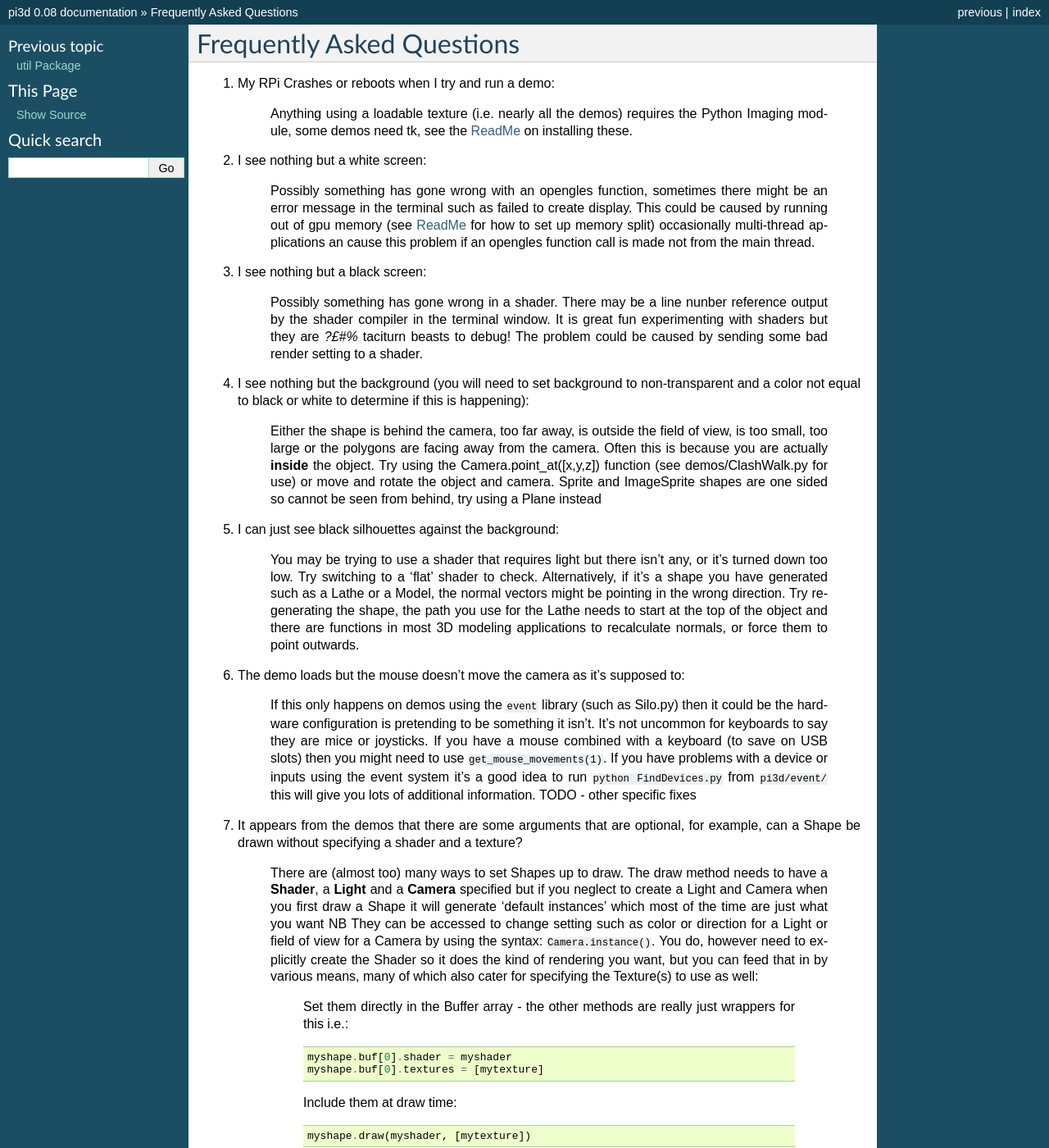
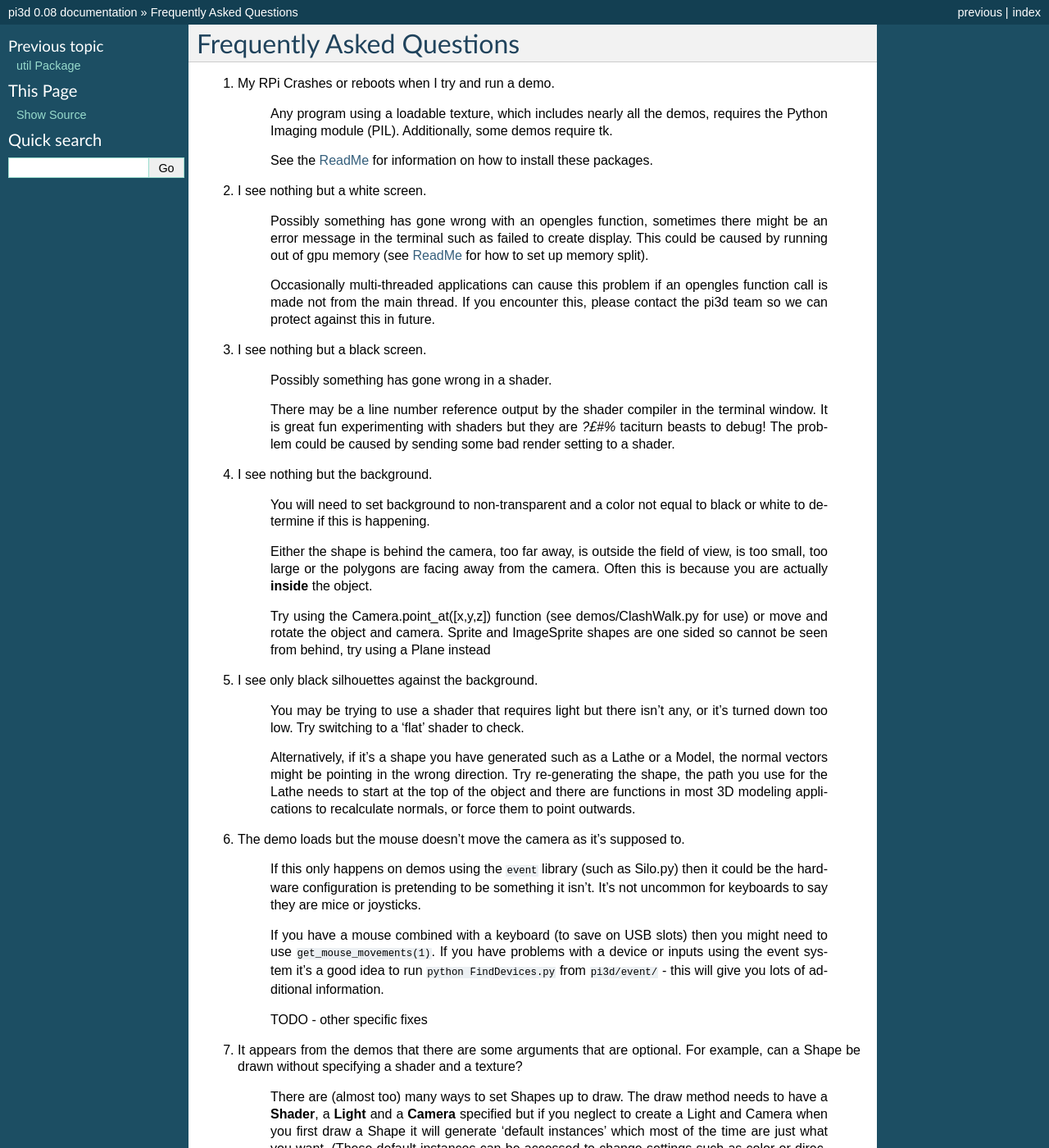
Before and after one commit to pi3d/pi3d.github.com, a Sphinx documentation site: the page built from sphinx/FAQ.rst, in a window 1280 px wide and 1400 px high. Shown: the whole window at 82% size. Built offline with Sphinx 7.4.7, drawn with Linux system fonts in a browser that asks for light colours; some of the changed text lies outside the part shown.

Commit message:
Tweaked the FAQ.

```diff
--- a/sphinx/FAQ.rst
+++ b/sphinx/FAQ.rst
@@ -2,73 +2,88 @@ Frequently Asked Questions
 ==========================
 
 
-#.  My RPi Crashes or reboots when I try and run a demo:
+#.  My RPi Crashes or reboots when I try and run a demo.
 
-      Anything using a loadable texture (i.e. nearly all the demos) requires
-      the Python Imaging module, some demos need tk, see the ReadMe_ on installing
-      these.
+      Any program using a loadable texture, which includes nearly all the demos,
+      requires the Python Imaging module (PIL). Additionally, some demos require tk.
 
-#.  I see nothing but a white screen:
+      See the ReadMe_ for information on how to install these packages.
+
+#.  I see nothing but a white screen.
 
       Possibly something has gone wrong with an opengles function, sometimes
       there might be an error message in the terminal such as failed to create
       display. This could be caused by running out of gpu memory (see ReadMe_
-      for how to set up memory split) occasionally multi-thread applications
-      an cause this problem if an opengles function call is made not from the
-      main thread.
+      for how to set up memory split).
 
-#.  I see nothing but a black screen:
+      Occasionally multi-threaded applications can cause this problem if an
+      opengles function call is made not from the main thread.  If you encounter
+      this, please contact the pi3d team so we can protect against this in
+      future.
 
-      Possibly something has gone wrong in a shader. There may be a line
-      nunber reference output by the shader compiler in the terminal window.
-      It is great fun experimenting with shaders but they are *?£#%* taciturn
-      beasts to debug! The problem could be caused by sending some bad
-      render setting to a shader.
+#.  I see nothing but a black screen.
 
-#.  I see nothing but the background (you will need to set background to
-    non-transparent and a color not equal to black or white to determine
-    if this is happening):
+      Possibly something has gone wrong in a shader.
+
+      There may be a line number reference output by the shader compiler in the
+      terminal window.  It is great fun experimenting with shaders but they are
+      *?£#%* taciturn beasts to debug! The problem could be caused by sending
+      some bad render setting to a shader.
+
+#.  I see nothing but the background.
+
+      You will need to set background to non-transparent and a color not equal
+      to black or white to determine if this is happening.
 
       Either the shape is behind the camera, too far away, is outside the field
       of view, is too small, too large or the polygons are facing away from the
-      camera. Often this is because you are actually **inside** the object. Try
-      using the Camera.point_at([x,y,z]) function (see demos/ClashWalk.py for use)
-      or move and rotate the object and camera. Sprite and ImageSprite shapes
-      are one sided so cannot be seen from behind, try using a Plane instead
+      camera. Often this is because you are actually **inside** the object.
 
-#.  I can just see black silhouettes against the background:
+      Try using the Camera.point_at([x,y,z]) function (see demos/ClashWalk.py
+      for use) or move and rotate the object and camera. Sprite and ImageSprite
+      shapes are one sided so cannot be seen from behind, try using a Plane
+      instead
+
+#.  I see only black silhouettes against the background.
 
       You may be trying to use a shader that requires light but there isn't
       any, or it's turned down too low. Try switching to a 'flat' shader
-      to check. Alternatively, if it's a shape you have generated such as
+      to check.
+
+      Alternatively, if it's a shape you have generated such as
       a Lathe or a Model, the normal vectors might be pointing in the wrong
       direction. Try re-generating the shape, the path you use for the Lathe
       needs to start at the top of the object and there are functions in
       most 3D modeling applications to recalculate normals, or force them
       to point outwards.
 
-#.  The demo loads but the mouse doesn't move the camera as it's supposed to:
+#.  The demo loads but the mouse doesn't move the camera as it's supposed to.
 
       If this only happens on demos using the ``event`` library (such as Silo.py)
       then it could be the hardware configuration is pretending to be something
-      it isn't. It's not uncommon for keyboards to say they are mice or joysticks.
+      it isn't. It's not uncommon for keyboards to say they are mice or
+      joysticks.
+
       If you have a mouse combined with a keyboard (to save on USB slots) then
       you might need to use ``get_mouse_movements(1)``. If you have problems
       with a device or inputs using the event system it's a good idea to run
-      ``python FindDevices.py`` from ``pi3d/event/`` this will give you lots
+      ``python FindDevices.py`` from ``pi3d/event/`` - this will give you lots
       of additional information.
+
       TODO - other specific fixes
 
-#.  It appears from the demos that there are some arguments that are optional,
-    for example, can a Shape be drawn without specifying a shader and a texture?
+#.  It appears from the demos that there are some arguments that are optional.
+    For example, can a Shape be drawn without specifying a shader and a texture?
 
-      There are (almost too) many ways to set Shapes up to draw. The draw
-      method needs to have a **Shader**, a **Light** and a **Camera** specified
-      but if you neglect to create a Light and Camera when you first draw
-      a Shape it will generate 'default instances' which most of the time
-      are just what you want NB They can be accessed to change setting such
-      as color or direction for a Light or field of view for a Camera by
-      using the syntax: ``Camera.instance()``. You do, however need to explicitly
+      There are (almost too) many ways to set Shapes up to draw. The draw method
+      needs to have a **Shader**, a **Light** and a **Camera** specified but if
+      you neglect to create a Light and Camera when you first draw a Shape it
+      will generate 'default instances' which most of the time are just what you
+      want. (These default instances can be accessed to change settings such as
+      color or direction for a Light or field of view for a Camera by using the
+      syntax: ``Camera.instance()``.
+
+      You do, however need to explicitly
       create the Shader so it does the kind of rendering you want, but you
       can feed that in by various means, many of which also cater for specifying
       the Texture(s) to use as well:
@@ -110,7 +125,7 @@ Frequently Asked Questions
         sudo apt-get install xboxdrv
         sudo xboxdrv -s -i 0
 
-#.  How do I make my own 3D model to load into pi3d:
+#.  How do I make my own 3D model to load into pi3d?
 
       You will need to 'make' one on a bigger computer using 3D software such
       as ``blender``. This falls outside the scope of this FAQ but your best
@@ -137,7 +152,7 @@ Frequently Asked Questions
       that can be used to give surface detail to the model in pi3d. Quite
       technical but lots of instructional videos on youtube!
 
-#.  I get error messages trying to install from PiStore:
+#.  I get error messages trying to install from PiStore?
 
       There was an issue with the early versions of PiStore which should
       be fixed if you update it. If you continue to have problems and you
@@ -145,7 +160,7 @@ Frequently Asked Questions
       to download a zipped file from http://pi3d.github.com There is also
       documentation and installation instructions on that webiste.
 
-#.  Can I use pi3d for 2D images:
+#.  Can I use pi3d for 2D images?
 
       There are various ways of doing this. The easiest way is to use the
       image to texture a simple rectangle. The simplest shape to do this
@@ -169,7 +184,7 @@ Frequently Asked Questions
       camera, which can be the default one that you don't have to bother
       creating. See below.
 
-#.  How do I display 2D images in front of a 3D scene:
+#.  How do I display 2D images in front of a 3D scene?
 
       Either draw them onto a Canvas object using the 2d_flat shader or
       create two cameras one 3D and one 2D and assign the relevant camera
@@ -186,15 +201,16 @@ Frequently Asked Questions
       idea to explicitly assign the one you want to each object.
 
 #.  How do I display an image exactly without anti-aliasing or smoothing
-    i.e. pixel perfect:
+    i.e. pixel perfect?
 
       This can be done by using the 2d_flat shader and spcifying when the
       Texture is loaded that mipmap=False. Because this is a global setting
       it will be overwritten by whichever Texture is the last to be loaded
 
 #.  When the demos start there is a message in the terminal
-    ``..echomesh.util.Log: Log level is INFO`` where does that come from and
-    what does it mean:
+    ``..echomesh.util.Log: Log level is INFO``
+
+    Where does that come from and what does it mean?
 
       pi3d uses three utilities developed in parallel with it for the
       echomesh project (see ./echomesh/util/ directory). The Log module is
@@ -204,19 +220,19 @@ Frequently Asked Questions
       by-product. It can be used for debugging and recording errors.
 
 #.  How do I use ``echomesh.util.Log`` to gather or display useful information
-    in my application:
+    in my application?
 
       You need to create an instance ``LOGGER = Log.logger(__name__)`` typically
       then call methods of this such as ``LOGGER.info("...")`` or ``LOGGER.debug()``
 
-#.  How do I see the logged information from ``echomesh.util.Log``:
+#.  How do I see the logged information from ``echomesh.util.Log``?
 
       TODO I can't find any file, but it looks like Log needs something in
       echomesh.config.Config otherwise it will get an exception and LOG_FILE
       will be set to a zero length string.
 
 #.  How do I keep two components (Shapes) 'joined together' as they pitch, roll
-    and rotate (yaw), like the TigerTank does with its body, turret and gun:
+    and rotate (yaw), like the TigerTank does with its body, turret and gun?
 
       First of all it is easiest if you make the zero points of all the shapes
       coincide. When you move and rotate the ojbects you must move and rotate
@@ -228,14 +244,14 @@ Frequently Asked Questions
       by an amount that depends on the degree of y axis rotation. See the
       drawTiger function in demos/TigerTank.py for the kind of formula to use.
 
-#.  I want to give my shape(s) an angle of bank (z axis rotation) which it
-    maintains as it turns (y axis rotation) like an aeroplane. However the
-    z rotation is always relative to the absolute frame of reference so the shape
-    pitches backwards and forwards as it turns, how do I make the frame of
-    reference rotate with the shape:
+#.  I want to give my shape an angle of bank (z-axis rotation) which it
+    maintains as it turns (y-axis rotation) - like an aeroplane. However the
+    z-rotation is always relative to the absolute frame of reference so the shape
+    pitches backwards and forwards as it turns. How do I make the frame of
+    reference rotate with the shape?
 
       This is because of the order of the transformations done prior to
-      redrawing the scene (z then x then y). You have to work out what the pitch
+      redrawing the scene (z, then x, then y). You have to work out what the pitch
       and roll would have to be prior to rotating them about their own y axis!
       To see what I mean watch the behaviour of the tanks in demos/TigerTank.py
       You have to figure out the 'slope of the ground' so that when your
@@ -249,14 +265,15 @@ Frequently Asked Questions
           hull.rotateToY(-heading)
           hull.rotateToZ(absheel)
 
-#.  Is it possible to change the shape of an object once it's been made:
+#.  Is it possible to change the shape of an object once it's been made?
 
-      The most efficient way is to use the scale(sx, sy, sz) method. However
+      The most efficient way is to use the scale(sx, sy, sz) method. However,
       this obviously limits the shape changing that can take place. If the
       shape needs to be changed more than this then it can be remade as
       a new instance to replace the old one. When you do this you should
       clear the previous opengles buffers using the unload_opengl() method
       before destroying the old one otherwise there will be a memory leak.
+
       The alternative way of doing it is to use the Buffer.re_init() method
       which takes the same arguments as Buffer.__init__() (see documentation)
       so is a little more technical to use. There is an example of this
@@ -267,9 +284,10 @@ Frequently Asked Questions
 
       The Display has a frames_per_second argument and if you set this
       lower than the flat out rate it will give the processor some 'slack'
-      to accomplish other jobs. However to perform things like file loading
-      (for instance an image or Shape so that it can instantly appear later)
-      in the background you need to use threading. demos/Slideshow_2d.py shows
-      one way of doing this
+      to accomplish other jobs.
+
+      To do things like file loading in the background (for instance, preloading
+      an image or Shape so that it can instantly appear later) you need to use
+      Python's threading - demos/Slideshow_2d.py is an example.
 
 .. _ReadMe: http://pi3d.github.com/html/index.html
```
Also changed, not shown: other parts of sphinx/FAQ.rst (+1 -1 lines).
